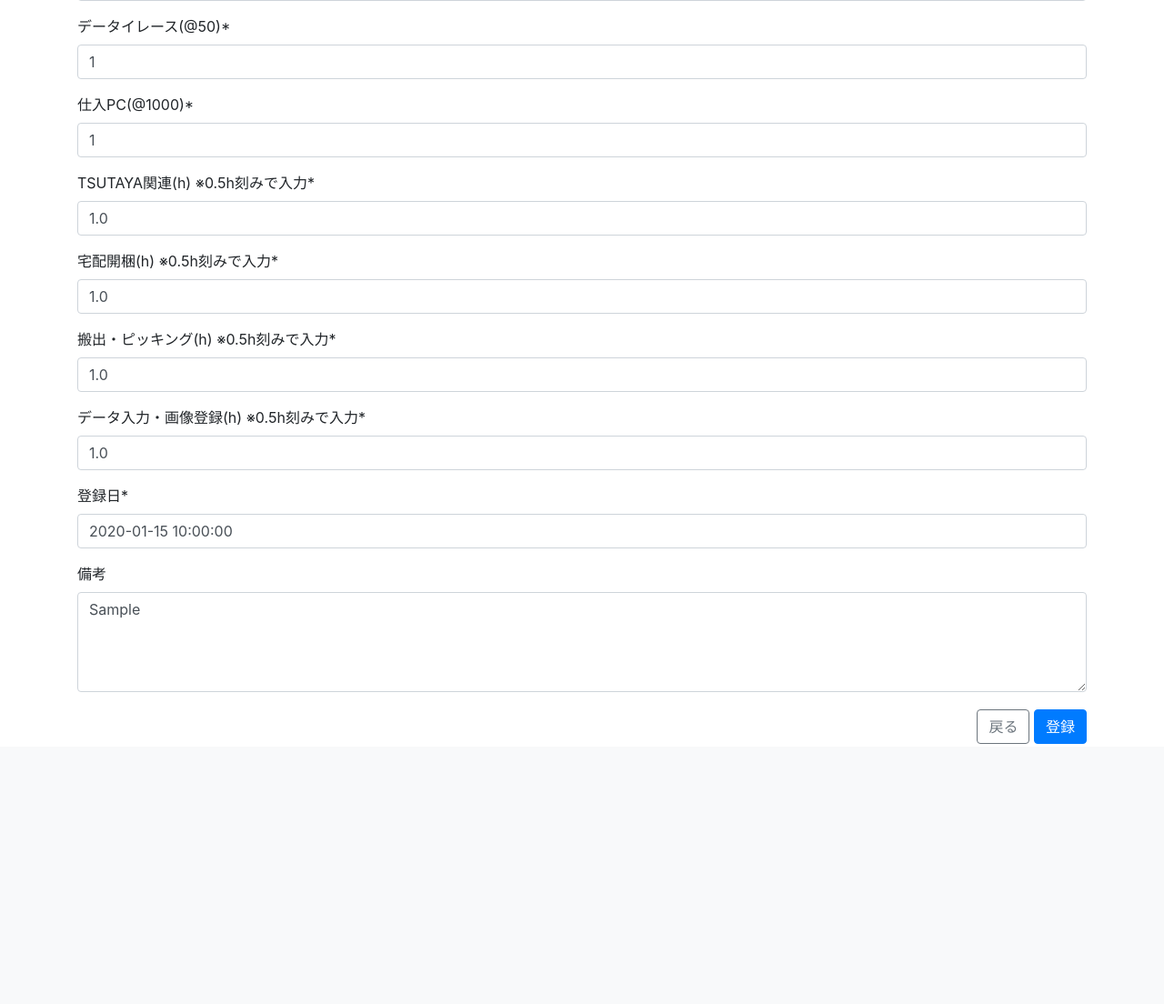
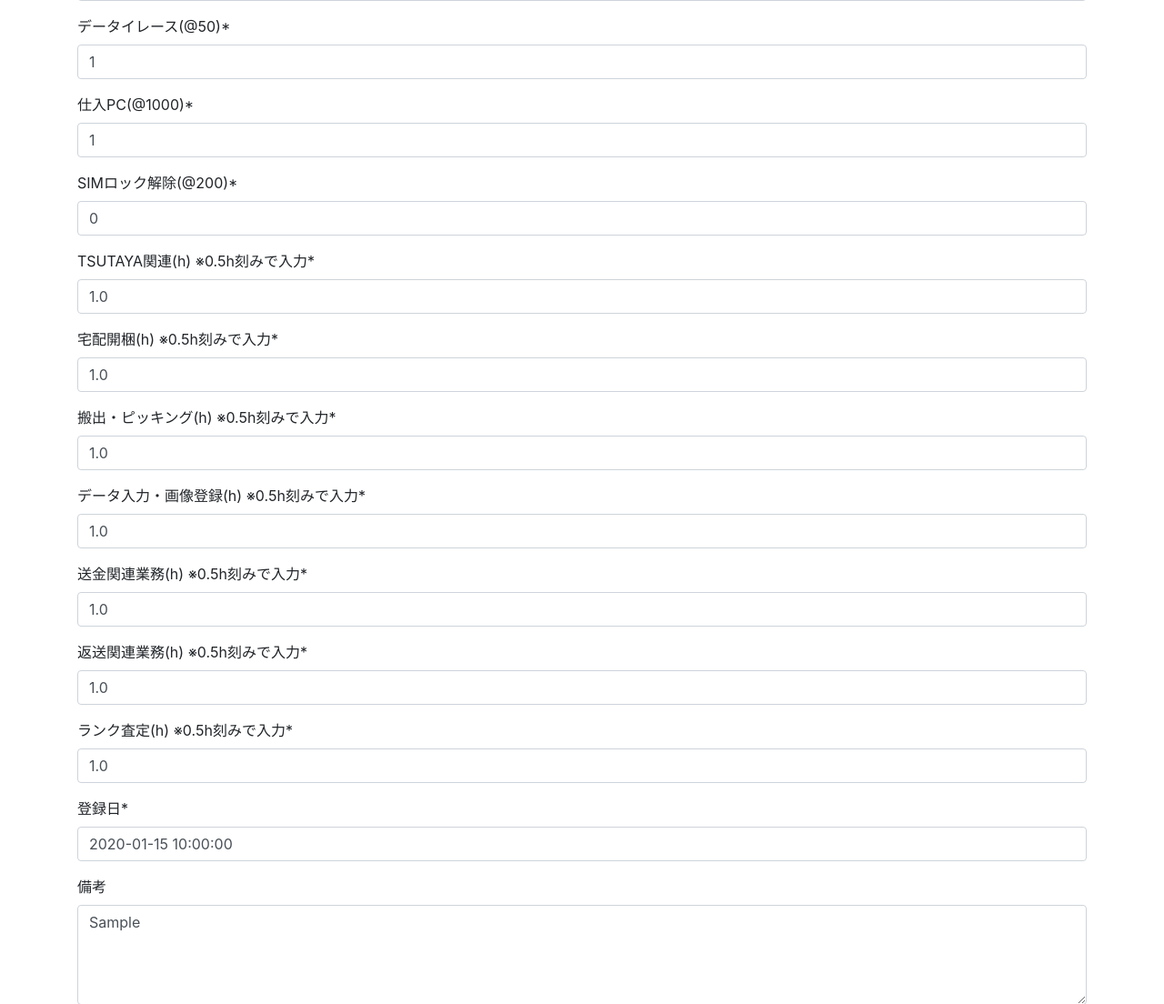
Before and after one commit to AllestaAPP/allesta_app, a Django app: page /update/1/ in a window 1280 px wide. Shown: the part 688-1792 px from the top of the page at 91% size. Before the commit the page ends 1506 px from the top, so only its background shows below. Run offline with Django 3.2, Linux system fonts and the light colour scheme; a user stored in the database is signed in; tables that the repository leaves empty hold one stand-in row (values such as "Sample post"); some libraries are stand-ins or nearby versions.

Commit message:
20201229_second_commit

```diff
--- a/DailyReport/forms.py
+++ b/DailyReport/forms.py
@@ -9,11 +9,11 @@ class ItemForm(forms.ModelForm):
     class Meta:
         model = Item
         fields = ('tmp', 'name', 'takuhaikenpin', 'sonotakenpin', 'nyuukosyouhinka', 'shiiresyouhinka',
-                  'cleaning', 'dataerase', 'shiirePC', 'tsutaya', 'takuhaikaikon', 'picking', 'datanyuuryoku',
-                  'created_at', 'memo')
+                  'cleaning', 'dataerase', 'shiirePC', 'SIMlockkaijo', 'tsutaya', 'takuhaikaikon', 'picking',
+                  'datanyuuryoku', 'soukin', 'hensou', 'lanksatei', 'created_at', 'memo')
 
         widgets = {
-                    #'name': forms.TextInput(attrs={'placeholder':'記入例：山田　太郎'}),
+                    # 'name': forms.TextInput(attrs={'placeholder':'記入例：山田　太郎'}),
                     'name': forms.Select(),
                     'takuhaikenpin': forms.NumberInput(attrs={'min': 0}),
                     'sonotakenpin': forms.NumberInput(attrs={'min': 0}),
@@ -22,14 +22,18 @@ class ItemForm(forms.ModelForm):
                     'cleaning': forms.NumberInput(attrs={'min': 0}),
                     'dataerase': forms.NumberInput(attrs={'min': 0}),
                     'shiirePC': forms.NumberInput(attrs={'min': 0}),
+                    'SIMlockkaijo': forms.NumberInput(attrs={'min': 0}),
                     'tsutaya': forms.NumberInput(attrs={'min': 0}),
                     'takuhaikaikon': forms.NumberInput(attrs={'min': 0}),
                     'picking': forms.NumberInput(attrs={'min': 0}),
                     'datanyuuryoku': forms.NumberInput(attrs={'min': 0}),
+                    'soukin': forms.NumberInput(attrs={'min': 0}),
+                    'hensou': forms.NumberInput(attrs={'min': 0}),
+                    'lanksatei': forms.NumberInput(attrs={'min': 0}),
                     'created_at': forms.DateTimeInput(),
 
 
-                    #'sex': forms.RadioSelect(), ←ラジオボタン
+                    # 'sex': forms.RadioSelect(), ←ラジオボタン
                     # 'sex': forms.Select(),  # プルダウンセレクト
-                    'memo': forms.Textarea(attrs={'rows':4}),
+                    'memo': forms.Textarea(attrs={'rows': 4}),
                   }
--- a/DailyReport/models.py
+++ b/DailyReport/models.py
@@ -118,6 +118,15 @@ class Item(models.Model):
                     validators.MaxValueValidator(999)]
     )
 
+    SIMlockkaijo = models.IntegerField(
+        verbose_name='SIMロック解除(@200)',
+        # blank=True,
+        null=True,
+        default=0,
+        validators=[validators.MinValueValidator(0),
+                    validators.MaxValueValidator(999)]
+    )
+
     tsutaya = models.DecimalField(
         verbose_name='TSUTAYA関連(h) ※0.5h刻みで入力',
         # blank=True,
@@ -158,6 +167,36 @@ class Item(models.Model):
         validators=[check_age]
     )
 
+    soukin = models.DecimalField(
+        verbose_name='送金関連業務(h) ※0.5h刻みで入力',
+        # blank=True,
+        null=True,
+        max_digits=5,
+        decimal_places=1,
+        default=0,
+        validators=[check_age]
+    )
+
+    hensou = models.DecimalField(
+        verbose_name='返送関連業務(h) ※0.5h刻みで入力',
+        # blank=True,
+        null=True,
+        max_digits=5,
+        decimal_places=1,
+        default=0,
+        validators=[check_age]
+    )
+
+    lanksatei = models.DecimalField(
+        verbose_name='ランク査定(h) ※0.5h刻みで入力',
+        # blank=True,
+        null=True,
+        max_digits=5,
+        decimal_places=1,
+        default=0,
+        validators=[check_age]
+    )
+
     # sex = models.IntegerField(
     #     verbose_name='性別',
     #     choices=SEX_CHOICES,
--- a/DailyReport/templates/DailyReport/item_form.html
+++ b/DailyReport/templates/DailyReport/item_form.html
@@ -37,10 +37,14 @@
             document.getElementById("id_cleaning").value,
             document.getElementById("id_dataerase").value,
             document.getElementById("id_shiirePC").value,
+            document.getElementById("id_SIMlockkaijo").value,
             document.getElementById("id_tsutaya").value,
             document.getElementById("id_takuhaikaikon").value,
             document.getElementById("id_picking").value,
             document.getElementById("id_datanyuuryoku").value,
+            document.getElementById("id_soukin").value,
+            document.getElementById("id_hensou").value,
+            document.getElementById("id_lanksatei").value,
           ];
 
           var arr2 = [
@@ -51,10 +55,14 @@
             "クリーニング：　",
             "データイレース：　",
             "仕入PC：　",
+            "SIMロック解除：　",
             "ツタヤ関連：　",
             "宅配開梱：　",
             "搬出・ピッキング：　",
             "データ・画像登録：　",
+            "送金関連業務：　",
+            "返送関連業務：　",
+            "ランク査定：　",
           ];
 
           var pr = ""
--- a/DailyReport/templates/DailyReport/tmpsave.html
+++ b/DailyReport/templates/DailyReport/tmpsave.html
@@ -15,7 +15,7 @@
     <div class="col-12">
             <hr />
         {% for key, value in params.items %}
-            <a class="btn btn-outline-primary" href="http://127.0.0.1:8000/update/{{ key }}/">{{ value }}</a> <hr />
+            <a class="btn btn-outline-primary" href="../update/{{ key }}/">{{ value }}</a> <hr />
         {% endfor %}
     </div>
 </div>
--- a/DailyReport/views.py
+++ b/DailyReport/views.py
@@ -111,17 +111,20 @@ def csvdownload(request):
     writer = csv.writer(response)
 
     writer.writerow(["氏名", "宅配検品", "その他検品", "入庫商品化", "仕入商品化", "クリーニング", "データイレース",
-                     "仕入PC", "ツタヤ関連", "宅配開梱", "搬出・ピッキング", "データ・画像登録", "備考", "登録日",])
+                     "仕入PC", "SIMロック解除", "ツタヤ関連", "宅配開梱", "搬出・ピッキング", "データ・画像登録",
+                     "送金関連", "返送関連", "ランク査定", "備考", "登録日"])
+
     # for item in Item.objects.all():
     for item in Item.objects.filter(created_at__icontains=date.today()):
         # yymmdd = str(item.created_at)
         # str_yymmdd = re.sub('\s\S.*', '', yymmdd)
         # print(str_yymmdd)
         if item.tmp == 0:
-            writer.writerow([item.name, item.takuhaikenpin, item.sonotakenpin, item.nyuukosyouhinka, item.shiiresyouhinka,
-                             item.cleaning, item.dataerase, item.shiirePC, item.tsutaya, item.takuhaikaikon, item.picking,
-                             item.datanyuuryoku, item.memo, item.created_at, item.tmp])
-
+            writer.writerow([item.name, item.takuhaikenpin, item.sonotakenpin, item.nyuukosyouhinka,
+                             item.shiiresyouhinka, item.cleaning, item.dataerase, item.shiirePC,
+                             item.SIMlockkaijo, item.tsutaya, item.takuhaikaikon, item.picking,
+                             item.datanyuuryoku, item.soukin, item.hensou, item.lanksatei, item.memo,
+                             item.created_at])
     return response
 
 @login_required
```
Also changed, not shown: DailyReport/migrations/0026_auto_20201229_2127.py (added).
